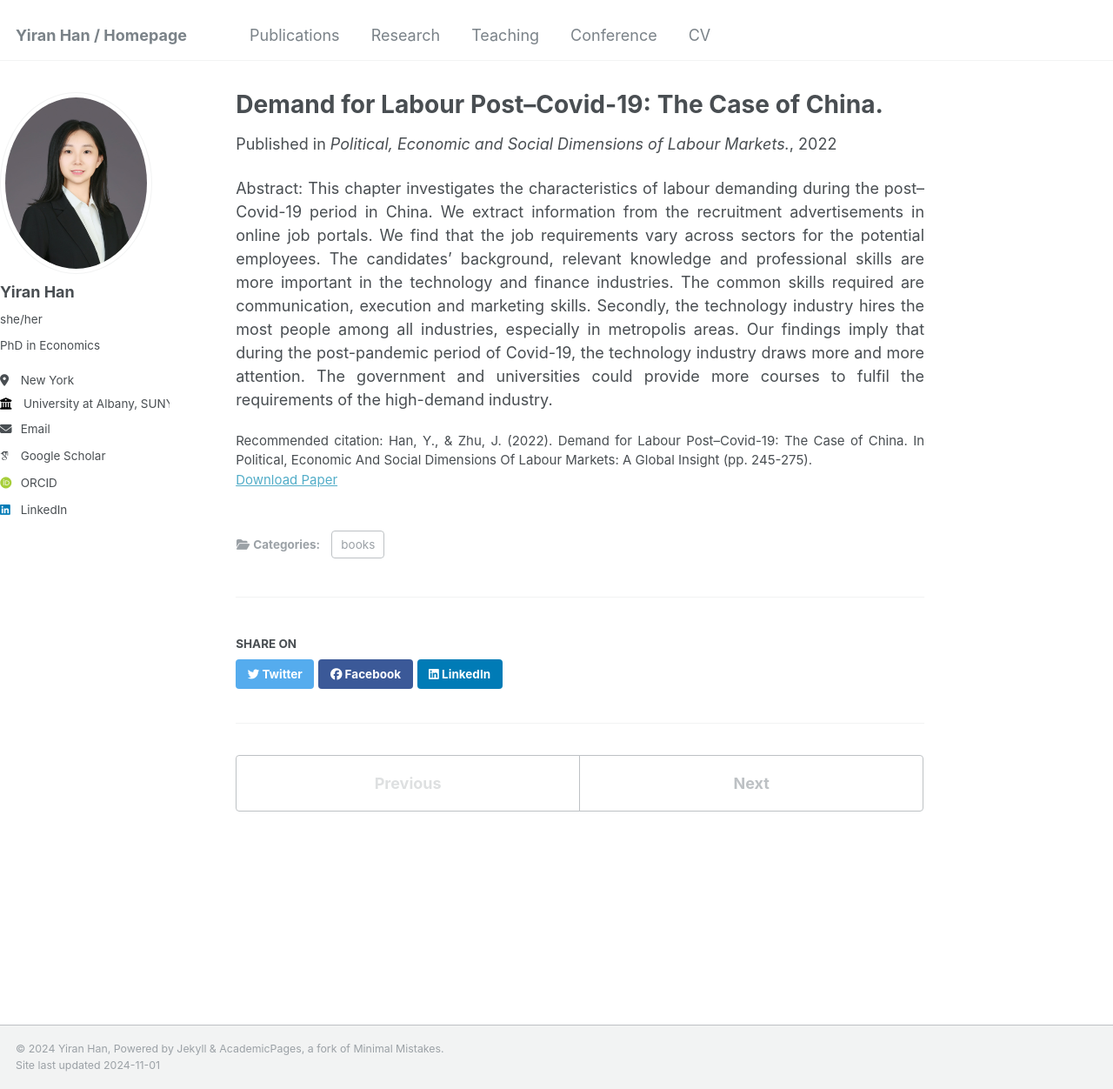
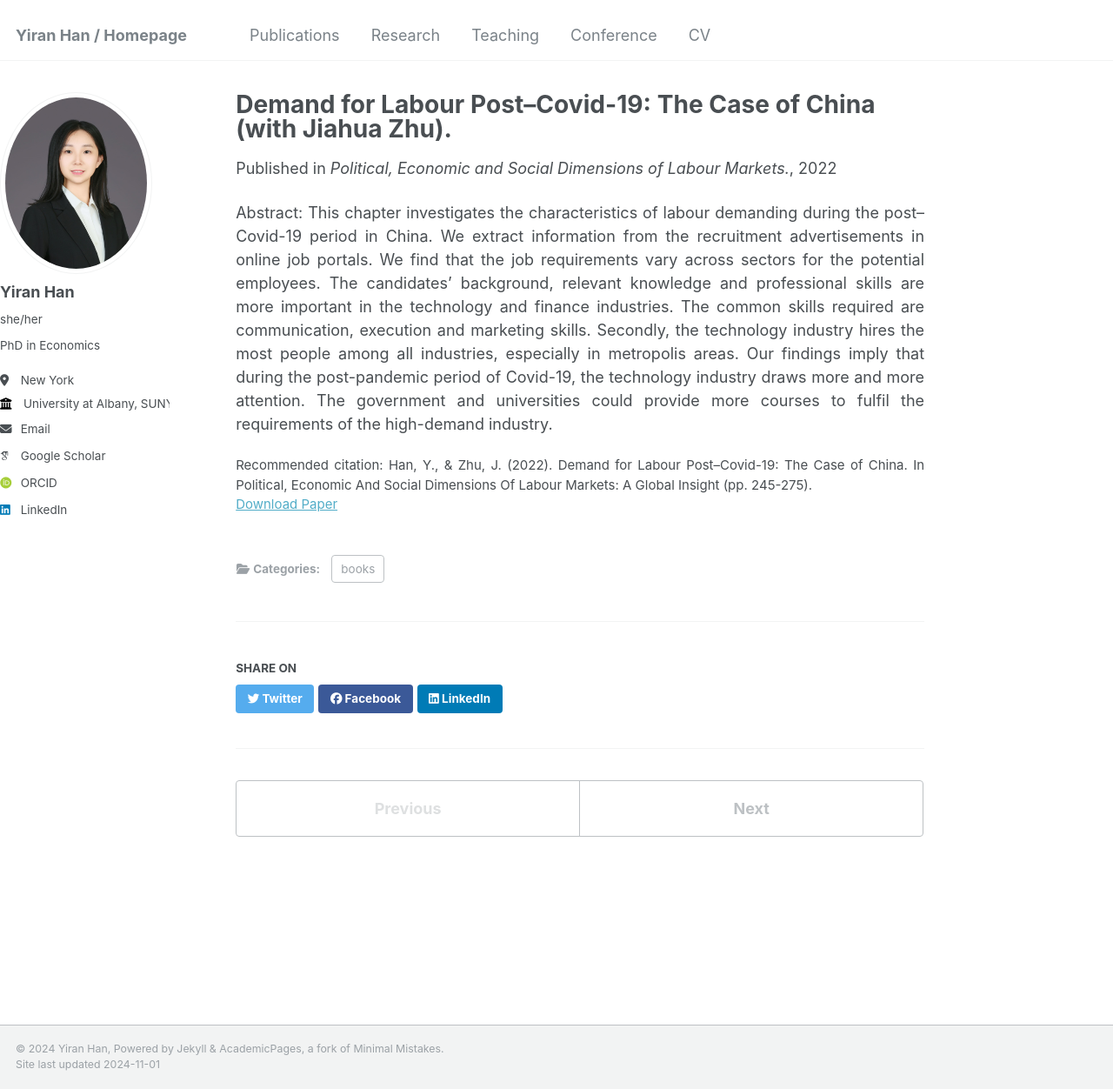
Before and after one commit to yiran-han/yiran-han.github.io, a Jekyll site: the page built from _publications/2020-book.md, in a window 1280 px wide and 1252 px high. Shown: the whole window at 87% size. Built offline with Jekyll 4.4.1, drawn with Linux system fonts in a browser that asks for light colours; some web fonts are replaced.

Commit message:
Update 2020-book.md

```diff
--- a/_publications/2020-book.md
+++ b/_publications/2020-book.md
@@ -1,5 +1,5 @@
 ---
-title: "Demand for Labour Post–Covid-19: The Case of China."
+title: "Demand for Labour Post–Covid-19: The Case of China (with Jiahua Zhu)."
 collection: publications
 category: books
 excerpt: ''
```
